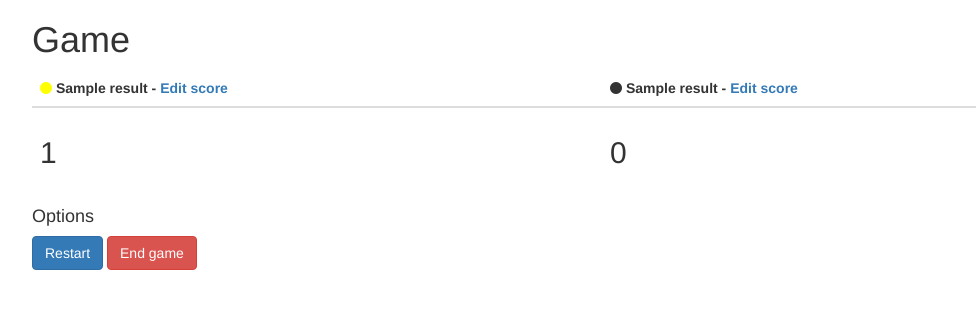
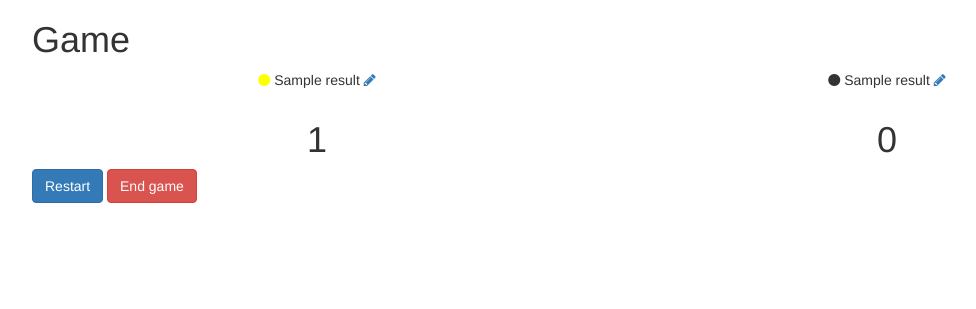
Before and after one commit to Foolish-Foosballers/IoT-Foosball, a Flask app: template templates/game.html in a window 1280 px wide. Shown: the top 309 px of the page, without its empty margins (38-1014 px from the left). Run offline with Flask 2, Linux system fonts and the light colour scheme; the template is opened without the code that fills it: most values are stand-ins (such as "Sample title", 1, 10 or a date in 2020); some libraries are stand-ins or nearby versions.

Commit message:
Removed game table and added flexbox

```diff
--- a/static/css/game.css
+++ b/static/css/game.css
@@ -1,3 +1,20 @@
+#container--scoreboard {
+    display: flex;
+    align-items: center;
+    justify-content: center;
+    text-align: center;
+}
+
+#container--player-scoreboard {
+    flex: 1;
+}
+
+#container--player-details {
+    display: flex;
+    justify-content: center;
+    text-align: center;
+}
+
 #icon--yellow {
     color: yellow;
 }
--- a/templates/game.html
+++ b/templates/game.html
@@ -17,27 +17,35 @@
   <!-- Font awesome -->
   <link href="https://maxcdn.bootstrapcdn.com/font-awesome/4.7.0/css/font-awesome.min.css" rel="stylesheet" integrity="sha384-wvfXpqpZZVQGK6TAh5PVlGOfQNHSoD2xbE+QkPxCAFlNEevoEH3Sl0sibVcOQVnN" crossorigin="anonymous">
 
-  <link rel="stylesheet" type="text/css" href="../static/css/game.css">
+  <!-- Styles -->
+  <link rel="stylesheet" type="text/css" href="/static/css/game.css">
 
 </head>
 <body>
-  <div class="container">
+  <div class="container container-fluid">
     <h1>Game</h1>
-
-    <table class="table">
-      <thead>
-        <tr>
-          <th><i class="fa fa-circle" aria-hidden="true" id="icon--yellow"></i> <span id="yellow--name">{{ result['yellow--name'] }}</span> - <a href="./">Edit score</a></th>
-          <th><i class="fa fa-circle" aria-hidden="true" id="icon--black"></i> <span id="black--name">{{ result['black--name'] }}</span> - <a href="./">Edit score</a></th>
-        </tr>
-      </thead>
-      <tr>
-        <td><h2><span id="yellow--score">0</span></h2></td>
-        <td><h2><span id="black--score">0</span></h2></td>
-      </tr>
-    </table>
-
-    <h4>Options</h4>
+    <div id="container--scoreboard">
+      <div id="container--player-scoreboard">
+        <div id="container--player-details">
+          <p>
+            <i class="fa fa-circle" aria-hidden="true" id="icon--yellow"></i>
+            <span id="yellow--name">{{ result['yellow--name'] }}</span>
+            <a href="./"><i class="fa fa-pencil" aria-hidden="true"></i></a>
+          </p>
+        </div>
+        <h1 id="yellow--score">0</h1>
+      </div>
+      <div id="container--player-scoreboard">
+        <div id="container--player-details">
+          <p>
+            <i class="fa fa-circle" aria-hidden="true" id="icon--black"></i>
+            <span id="black--name">{{ result['black--name'] }}</span>
+            <a href="./"><i class="fa fa-pencil" aria-hidden="true"></i></a>
+          </p>
+        </div>
+        <h1 id="black--score">0</h1>
+      </div>
+    </div>
     <a type="button" class="btn btn-primary" href="/game">Restart</a>
     <a type="button" class="btn btn-danger" href="/">End game</a>
   </div>
--- a/templates/index.html
+++ b/templates/index.html
@@ -17,6 +17,7 @@
   <!-- Font awesome -->
   <link href="https://maxcdn.bootstrapcdn.com/font-awesome/4.7.0/css/font-awesome.min.css" rel="stylesheet" integrity="sha384-wvfXpqpZZVQGK6TAh5PVlGOfQNHSoD2xbE+QkPxCAFlNEevoEH3Sl0sibVcOQVnN" crossorigin="anonymous">
 
+  <!-- styles -->
   <link rel="stylesheet" type="text/css" href="../static/css/index.css">
 </head>
 <body>
@@ -36,7 +37,7 @@
           </div>
         </div>
         <div class="row">
-          <button id="submit--name" type="submit" class="btn btn-default">Start Game</button>
+          <button id="submit--name" class="btn btn-default">Start Game</button>
         </div>
       </form>
     </div>
```
